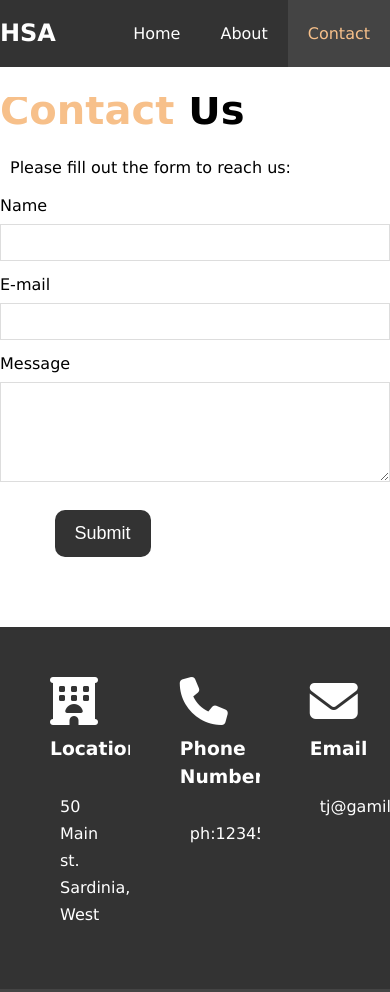
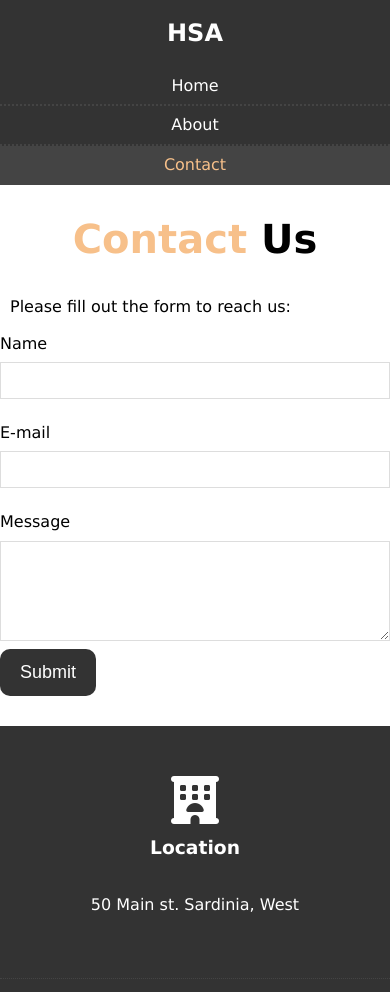
Before and after one commit to Tharun-Jayaprasad/Hotel-Website, a plain HTML site: page contact.html in a window 390 px wide. Shown: the top 992 px of the page. Drawn offline with Linux system fonts and the light colour scheme.

Commit message:
2. mobile responsivitiy

```diff
--- a/contact.html
+++ b/contact.html
@@ -8,6 +8,7 @@
     <meta name="keywords" content="hotel, sardinia, italy, top tier">
     <script src="https://kit.fontawesome.com/3c8423677e.js" crossorigin="anonymous"></script>
     <link rel="stylesheet" href="css/style.css">
+    <link rel="stylesheet" href="css/mobile.css" media="screen and (max-width: 768px)">
     <title>Hotel SA | Contact</title>
 </head>
 <body>
@@ -37,7 +38,7 @@
                     <input type="email" name="email" id="email">
                 </div>
                     <label for="msg">Message</label>
-                    <textarea type="" name="msg" id="msg"></textarea>
+                    <textarea type="text" name="msg" id="msg"></textarea>
                 </div>
                 <button class="btn" type="submit">Submit</button>
             </form>
@@ -58,7 +59,7 @@
             <div class="box bg-dark">
                 <i class="fas fa-envelope fa-3x"></i>
                 <h3>Email</h3>
-                <p>tj@gamil.com</p>
+                <p>tj@gmail.com</p>
             </div>
         </div>
 
--- /dev/null
+++ b/css/mobile.css
@@ -0,0 +1,50 @@
+/* Nav-Bar */
+#nav-bar .logo{
+    float: none;
+    text-align: center;
+}
+#nav-bar ul,
+#nav-bar ul li{
+    float: none;
+}
+#nav-bar ul li a{
+    padding: 5px;
+    border-bottom: 2px #444 dotted;
+}
+/* Showcase */
+#showcase .showcase-content{
+    padding-top: 70px;
+    padding-bottom: 30px;
+}
+/* Home Info */
+#home-info{
+    height: 550px;
+}
+#home-info .info-img{
+    display: none;
+}
+#home-info .info-content{
+    float: none;
+    width: 100%;
+}
+/* Boxes */
+.box{
+    float: none;
+    text-align: center;
+    width: 100%;
+}
+/* About */
+#about-info .info-right,
+#about-info .info-left{
+    float: none;
+    width: 100%;
+}
+.l-heading{
+    text-align: center;
+}
+#about-info .info-right{
+    margin-top: 30px;
+}
+#contact-info .box{
+    border-bottom: 1px #444 dotted;
+}
--- a/css/style.css
+++ b/css/style.css
@@ -77,6 +77,7 @@ p{
 }
 .l-heading{
     font-size: 40px;
+    line-height: 1.2;
 }
 /* Nav Bar */
 #nav-bar{
@@ -87,7 +88,7 @@ p{
 #nav-bar a{
     color: white;
 }
-#nav-bar h1{
+#nav-bar .logo{
     float: left;
     padding-top: 20px;
 }
@@ -127,7 +128,7 @@ p{
 }
 /* Home Info */
 #home-info{
-    height: 400px;
+    height: 450px;
 }
 #home-info .info-img{
     float: left;
@@ -181,7 +182,7 @@ p{
 }
 /* Testimonials */
 #testimonials{
-    height: 600px;
+    height: 100%;
     background: url('../image_resources/test-bg.jpg') no-repeat center center/ cover;
     padding-top: 100px;
 }
@@ -203,12 +204,11 @@ p{
     border-radius: 30%;
 }
 /* Contact Form */
-#contact-form{
+#contact-form .form-group{
     margin-bottom: 20px;
 }
 #contact-form label{
     display: block;
-    margin-top: 10px;
     margin-bottom: 5px;
 }
 #contact-form input,
@@ -225,7 +225,3 @@ p{
 #contact-form textarea{
     height: 100px;
 }
-#contact-form .btn{
-    margin-block: 20px;
-    margin-left: 14%;
-}
```
Also changed, not shown: about.html (+2 -0 lines), index.html (+1 -0 lines).
